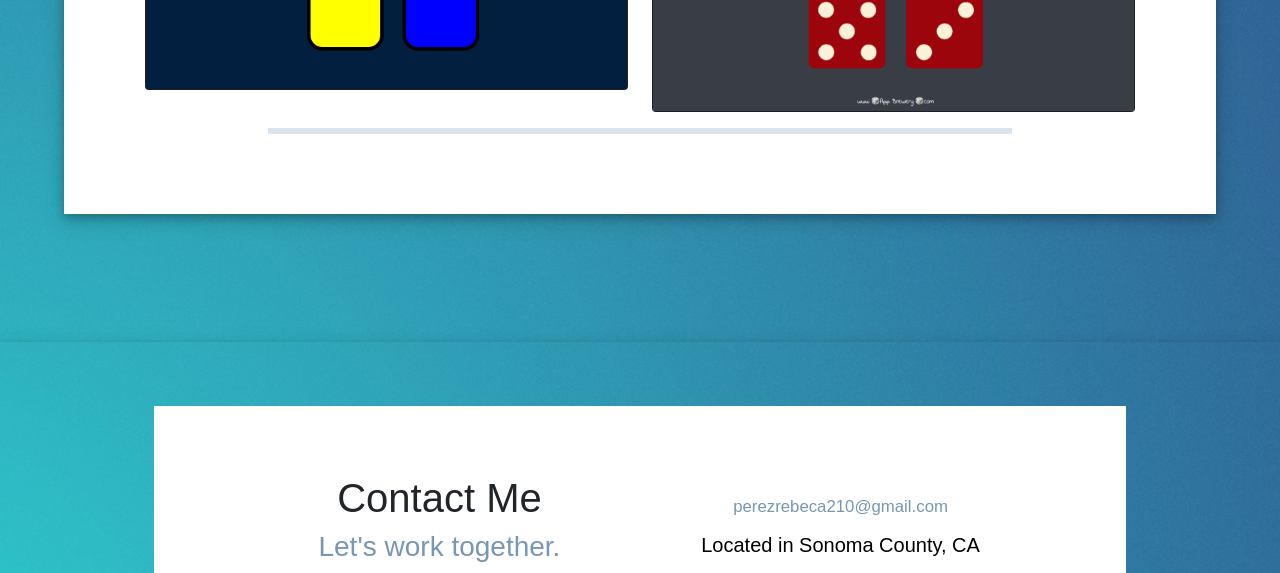
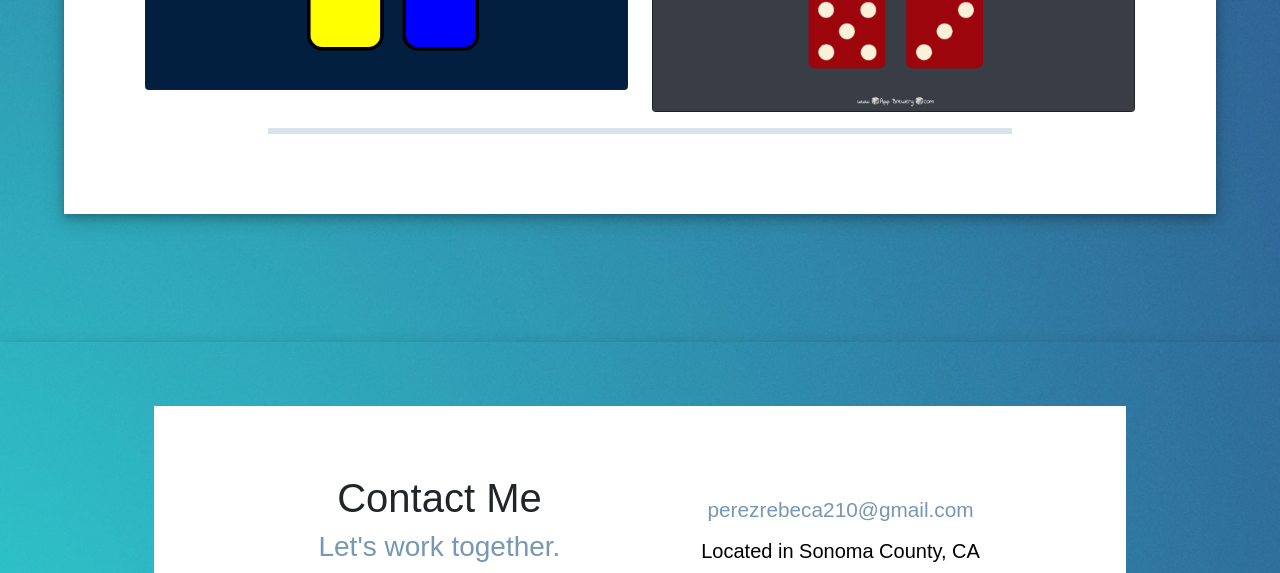
Before and after one commit to perezrebeca/portfolio, a plain HTML site: page index.html in a window 1280 px wide. In both pictures the pointer is over the link "perezrebeca210@gmail.com". Shown: the part 1979-2552 px from the top of the page. Drawn offline with nearby package versions, Linux system fonts and the light colour scheme; a web font is replaced by a local one.

Commit message:
Update styles.css

```diff
--- a/styles.css
+++ b/styles.css
@@ -173,7 +173,7 @@ hr {
 
 .email-link:hover {
   color: #7797b2;
-  font-size: 1.05rem;
+  font-size: 1.3rem;
 }
 
 .contact-logo {
```
